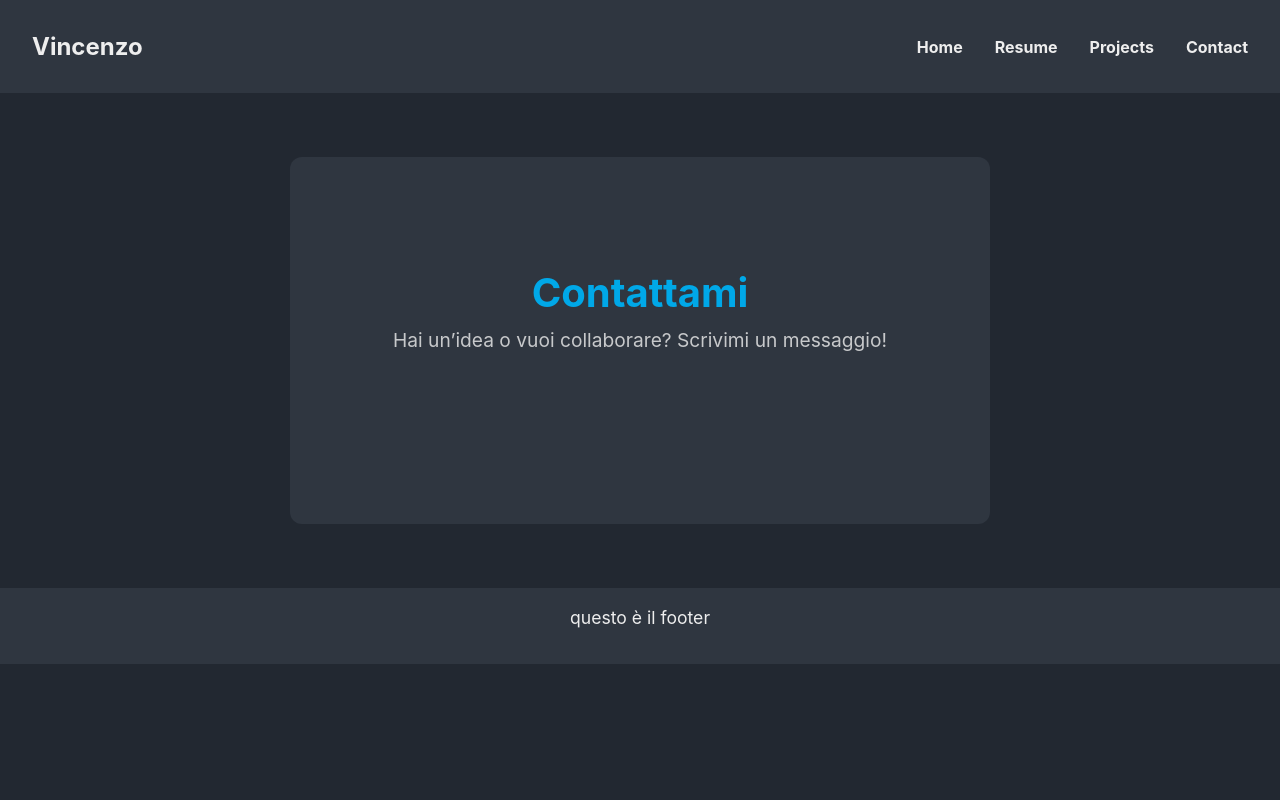
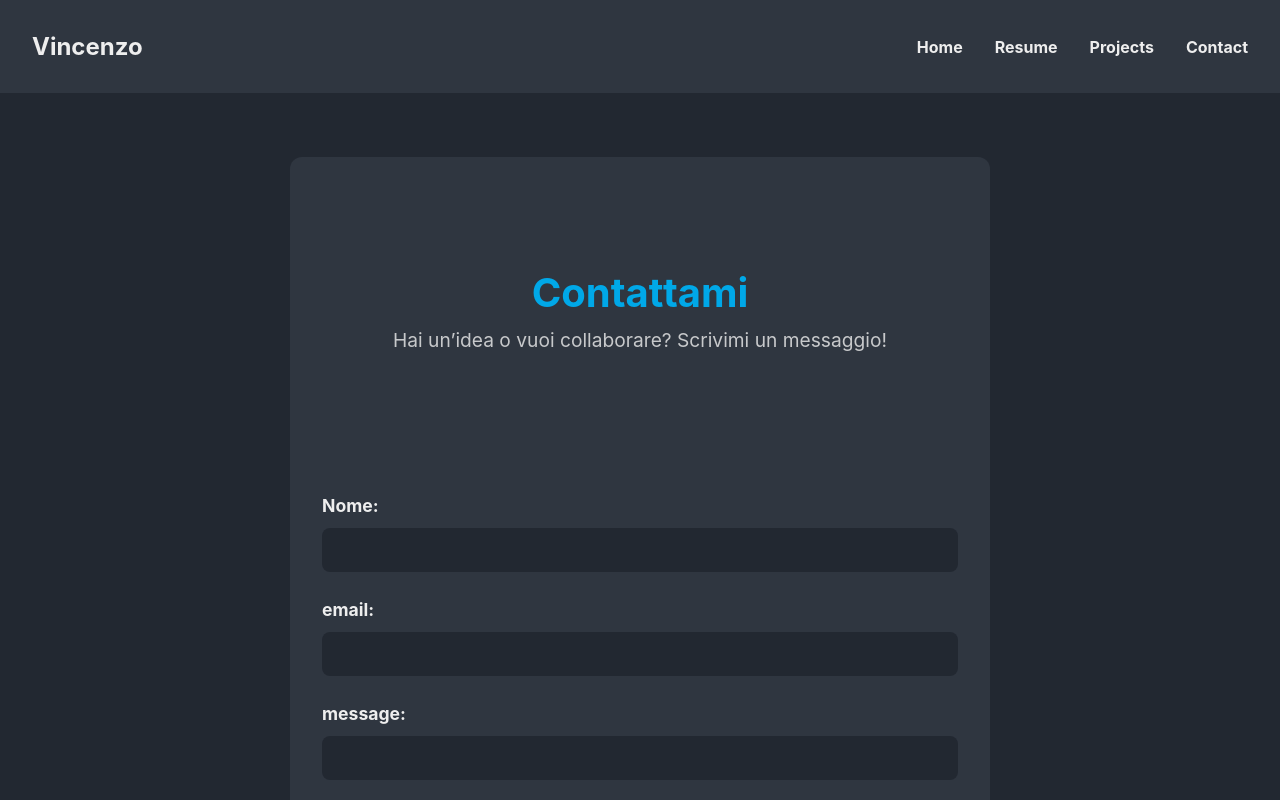
Before and after one commit to vin-03/personal-portfolio-nextjs-vincenzfarro, a Next.js app: page /contact in a window 1280 px wide. Shown: the top 800 px of the page. Built offline with nearby package versions, Linux system fonts and the light colour scheme.

Commit message:
c6 - test contact form, prova 3

```diff
--- a/package.json
+++ b/package.json
@@ -4,7 +4,7 @@
     "private": true,
     "scripts": {
         "dev": "next dev",
-    "build": "next build",
+        "build": "next build && next export",
         "start": "next start",
         "lint": "next lint"
     },
--- a/src/app/contact/page.jsx
+++ b/src/app/contact/page.jsx
@@ -8,37 +8,23 @@ export default function ContactPage() {
                 <p>Hai un’idea o vuoi collaborare? Scrivimi un messaggio!</p>
             </section>
 
-            {/* <form
-                name="contact"
-                method="POST"
-                data-netlify="true"
-                netlify-honeypot="bot-field"
-            >
-                <input type="hidden" name="form-name" value="contact" />
-                <p hidden>
-                    <label>
-                        Non compilare questo campo: <input name="bot-field" />
-                    </label>
+            <form name="contact" method="POST" data-netlify="true">
+                <p>
+                    <label htmlFor="name">Nome:</label>
+                    <input type="text" name="name" id="name" />
                 </p>
                 <p>
-                    <label>Nome:<br />
-                        <input type="text" name="name" required />
-                    </label>
+                    <label htmlFor="email">email:</label>
+                    <input type="text" name="email" id="email" />
                 </p>
                 <p>
-                    <label>Email:<br />
-                        <input type="email" name="email" required />
-                    </label>
-                </p>
-                <p>
-                    <label>Messaggio:<br />
-                        <textarea name="message" required></textarea>
-                    </label>
+                    <label htmlFor="message">message:</label>
+                    <input type="text" name="message" id="message" />
                 </p>
                 <p>
                     <button type="submit">Invia</button>
                 </p>
-            </form> */}
+            </form>
 
         </main>
 
```
Lines whose indentation alone changed are shown as unchanged.
